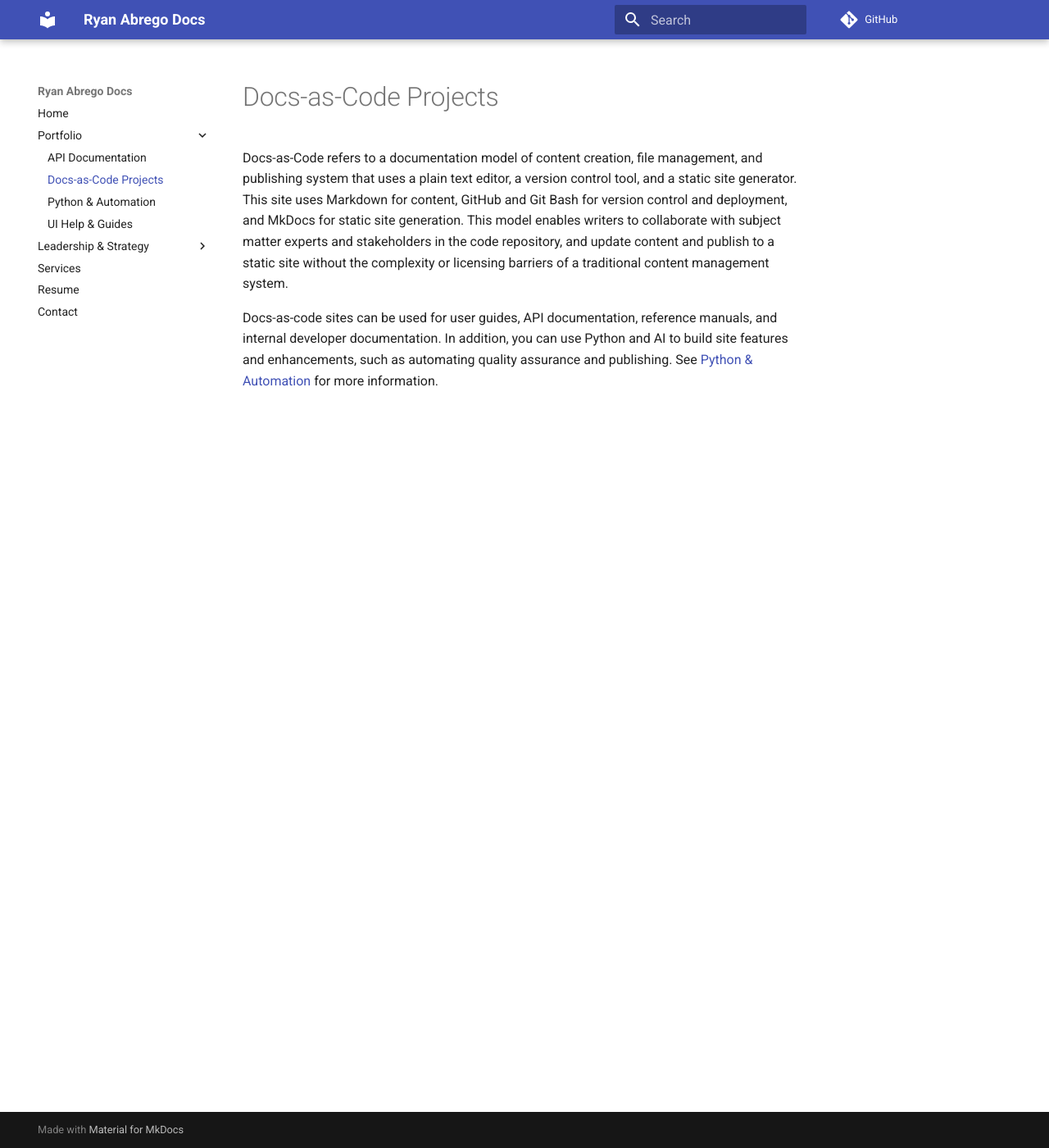
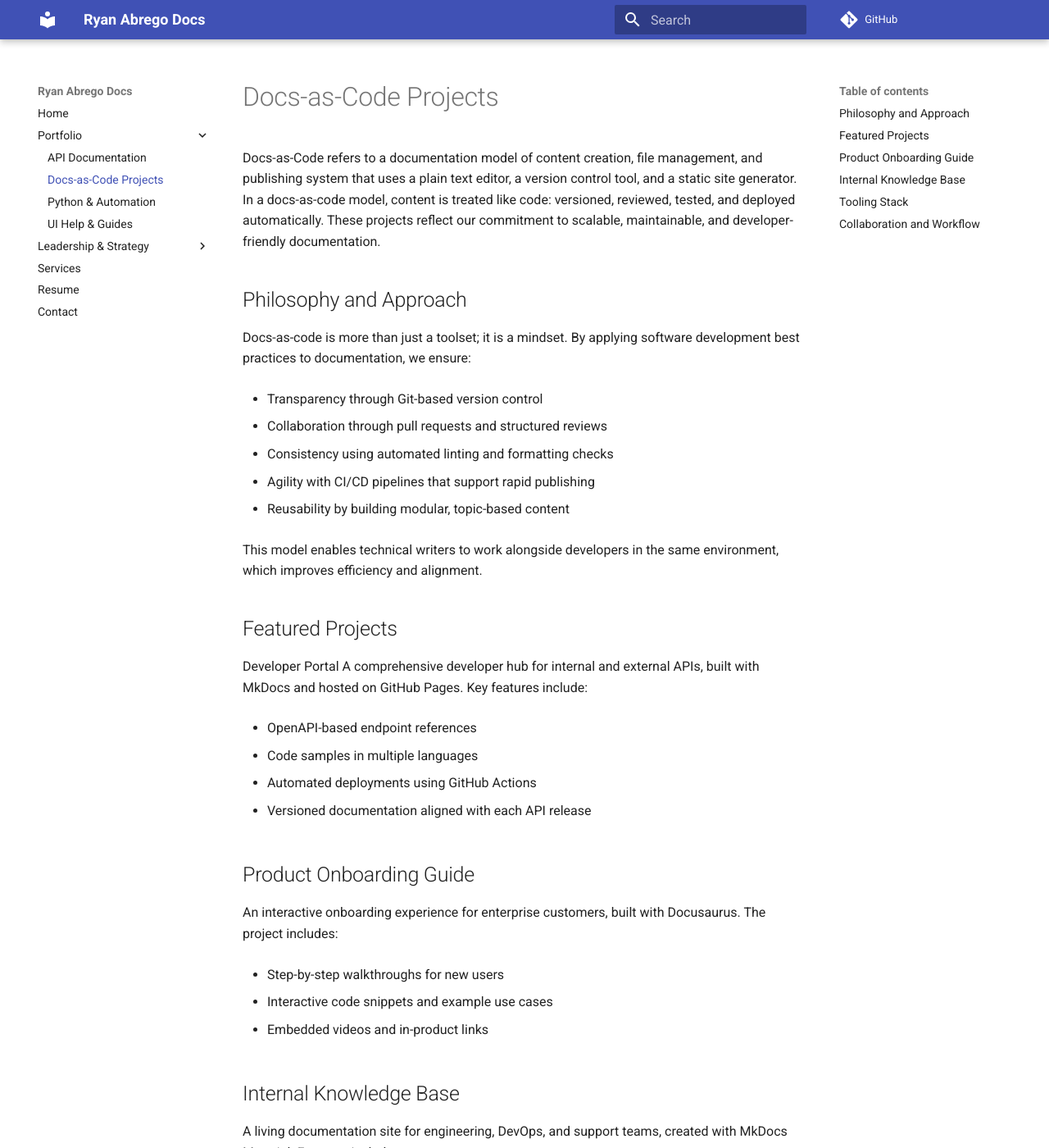
Before and after one commit to ryanabrego/MkDocs, an MkDocs documentation site: the page built from docs/portfolio/docs-as-code.md, in a window 1280 px wide and 1400 px high. Shown: the whole window at 82% size. Built offline with MkDocs 1.6.1 and Material for MkDocs 9.7.7, drawn with Linux system fonts in a browser that asks for light colours; comment, search, counter and statistics services are not loaded; some of the changed text lies outside the part shown.

Commit message:
Update docs-as-code.md

```diff
--- a/docs/portfolio/docs-as-code.md
+++ b/docs/portfolio/docs-as-code.md
@@ -1,5 +1,66 @@
-# Docs-as-Code Projects
+Docs-as-Code refers to a documentation model of content creation, file management, and publishing system that uses a plain text editor, a version control tool, and a static site generator. In a docs-as-code model, content is treated like code: versioned, reviewed, tested, and deployed automatically. These projects reflect our commitment to scalable, maintainable, and developer-friendly documentation.
 
-Docs-as-Code refers to a documentation model of content creation, file management, and publishing system that uses a plain text editor, a version control tool, and a static site generator. This site uses Markdown for content, GitHub and Git Bash for version control and deployment, and MkDocs for static site generation. This model enables writers to collaborate with subject matter experts and stakeholders in the code repository, and update content and publish to a static site without the complexity or licensing barriers of a traditional content management system.
+## Philosophy and Approach
+Docs-as-code is more than just a toolset; it is a mindset. By applying software development best practices to documentation, we ensure:
 
-Docs-as-code sites can be used for user guides, API documentation, reference manuals, and internal developer documentation. In addition, you can use Python and AI to build site features and enhancements, such as automating quality assurance and publishing. See [Python & Automation](python.md) for more information.
+* Transparency through Git-based version control
+
+* Collaboration through pull requests and structured reviews
+
+* Consistency using automated linting and formatting checks
+
+* Agility with CI/CD pipelines that support rapid publishing
+
+* Reusability by building modular, topic-based content
+
+This model enables technical writers to work alongside developers in the same environment, which improves efficiency and alignment.
+
+## Featured Projects
+Developer Portal
+A comprehensive developer hub for internal and external APIs, built with MkDocs and hosted on GitHub Pages. Key features include:
+
+* OpenAPI-based endpoint references
+
+* Code samples in multiple languages
+
+* Automated deployments using GitHub Actions
+
+* Versioned documentation aligned with each API release
+
+## Product Onboarding Guide
+An interactive onboarding experience for enterprise customers, built with Docusaurus. The project includes:
+
+* Step-by-step walkthroughs for new users
+
+* Interactive code snippets and example use cases
+
+* Embedded videos and in-product links
+
+## Internal Knowledge Base
+A living documentation site for engineering, DevOps, and support teams, created with MkDocs Material. Features include:
+
+* Role-based navigation for different teams
+
+* Tagging and search filters for quick discovery
+
+* Automated checks for link validity and formatting
+
+* Feedback mechanisms integrated with GitHub Discussions
+
+## Tooling Stack
+Most projects are powered by a modern documentation toolchain, which includes:
+
+* Markdown and YAML for content and configuration
+
+* GitHub or GitLab for version control and team collaboration
+
+* MkDocs or Docusaurus for static site generation
+
+* CI/CD tools such as GitHub Actions or Jenkins for deployment
+
+* Vale and markdownlint to enforce style and formatting
+
+* OpenAPI or Swagger for structured API documentation
+
+## Collaboration and Workflow
+Documentation lives in the same repositories as the product code. Writers participate in early feature discussions and continue through the release process. Every change is tracked through pull requests and reviewed by peers or subject matter experts. CI pipelines automatically build and deploy updates, ensuring fast and reliable content delivery.
```
